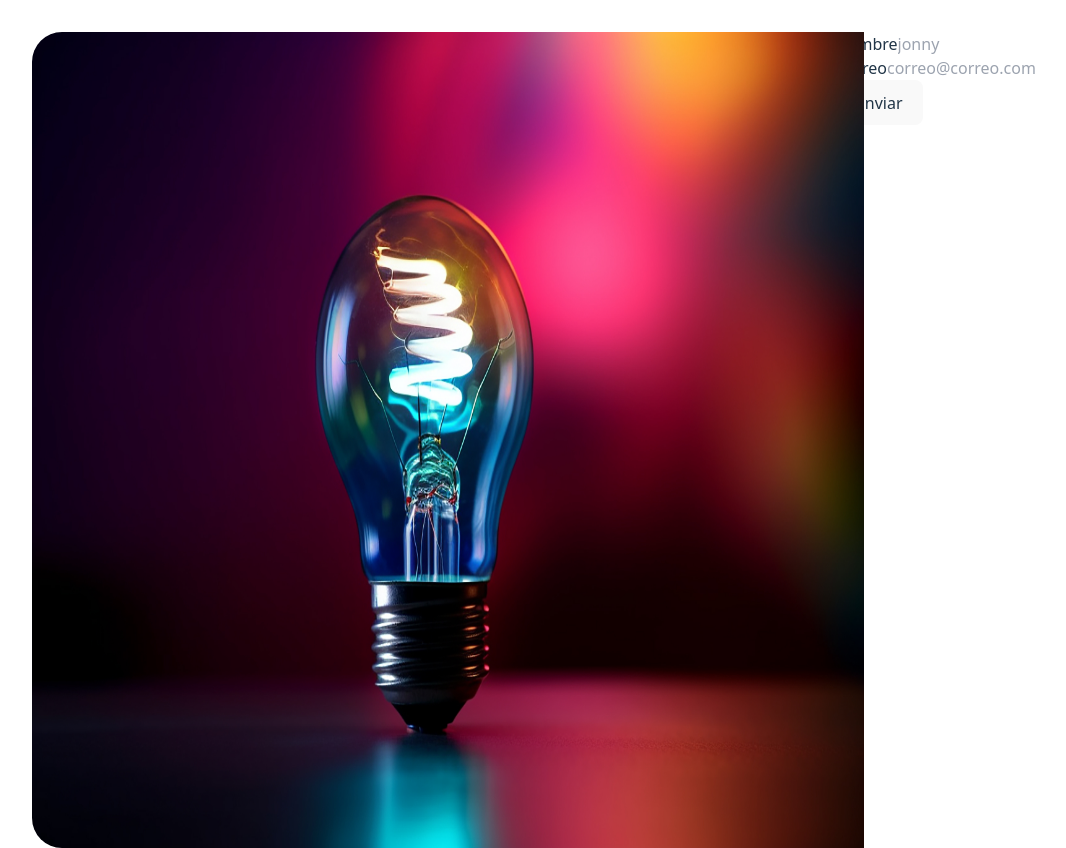
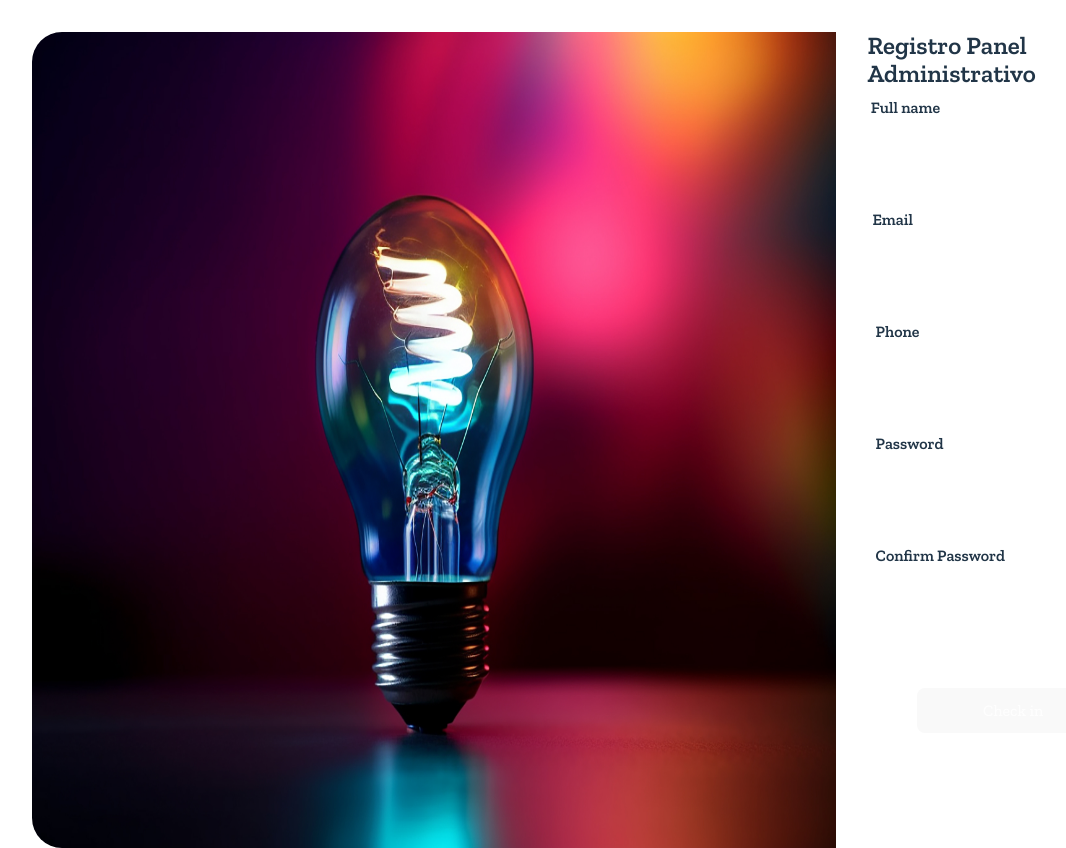
Before and after one commit to yonxsd/Digital-Nao.github.io, a React (Create React App) app: page /Recentsale in a window 1280 px wide. Shown: the whole page, without its empty margins (86-1152 px from the left). Built offline with nearby package versions, Linux system fonts and the light colour scheme.

Commit message:
modificado

```diff
--- a/public/index.html
+++ b/public/index.html
@@ -24,7 +24,7 @@
       work correctly both with client-side routing and a non-root public URL.
       Learn how to configure a non-root public URL by running `npm run build`.
     -->
-    <title>React App</title>
+    <title>Panel Dashboard</title>
   </head>
   <body>
     <noscript>You need to enable JavaScript to run this app.</noscript>
--- a/src/form/Form.css
+++ b/src/form/Form.css
@@ -1,4 +1,43 @@
+@import url('https://fonts.googleapis.com/css2?family=Josefin+Sans:ital,wght@0,100..700;1,100..700&family=Merriweather:ital,wght@0,300;0,400;0,700;0,900;1,300;1,400;1,700;1,900&family=Zilla+Slab:ital,wght@0,300;0,400;0,500;0,600;0,700;1,300;1,400;1,500;1,600;1,700&display=swap');
 
+.error1{
+    font-size: 11px;
+    position: relative;
+    color: red;
+    margin-top: -1rem;
+}
+
+.error2{
+    font-size: 11px;
+    position: relative;
+    color: red;
+    margin-top: -1rem;
+    margin-left: 0.5rem;
+}
+
+.error3{
+    font-size: 11px;
+    position: relative;
+    color: red;
+    margin-top: -1rem;
+    margin-left: 0.5rem;
+}
+
+.error4{
+    font-size: 11px;
+    position: relative;
+    color: red;
+    margin-top: -1rem;
+    margin-left: 0.5rem;
+}
+
+.error5{
+    font-size: 11px;
+    position: relative;
+    color: red;
+    margin-top: -1rem;
+    margin-left: 0.5rem;
+}
 
 .img{
     display: flex;
@@ -14,6 +53,10 @@
 }
 
 .form{
+    font-family: "Zilla Slab", serif;
+  font-weight: 600;
+  font-style: normal;
+    position: relative;
     background-color: white;
     width: 25%;
     height: 51rem;
@@ -21,3 +64,142 @@
     margin-left: 72%;
     border-radius: 0px 30px 30px 0px;
 }
+
+.Tit > h1{
+    position: absolute;
+   font-size: 25px;
+   margin-left: 2rem;
+
+}
+
+.nom{
+ position: absolute;
+ margin-top: 4rem;
+ margin-left: 2.2rem;
+
+}
+
+.nom > input{
+    padding-left: 20px;
+    position: absolute;
+    width: 20rem;
+    height: 3rem;
+    border-radius: 0.5rem;
+    margin-top: 2rem;
+    margin-left: -4.6rem;
+
+}
+
+.nom ::placeholder{
+    position: absolute;
+    margin-left: 0.1rem;
+    color: rgba(255, 255, 255, 0.809);
+}
+
+
+
+.cor{
+    position: absolute;
+    margin-top: 11rem;
+    margin-left: 2.3rem;
+}
+
+
+.cor ::placeholder{
+    position: absolute;
+    margin-left: 0.1rem;
+    color: rgba(255, 255, 255, 0.809);
+}
+.cor > input{
+    padding-left: 20px;
+    position: absolute;
+    width: 20rem;
+    height: 3rem;
+    border-radius: 0.5rem;
+    margin-top: 2rem;
+    margin-left: -2.7rem;
+}
+
+
+.cal{
+    position: absolute;
+    margin-top: 18rem;
+    margin-left: 2.5rem;
+}
+
+.cal ::placeholder{
+    position: absolute;
+    margin-left: 0.1rem;
+    color: rgba(255, 255, 255, 0.809);
+}
+
+.cal > input{
+    padding-left: 20px;
+    position: absolute;
+    width: 20rem;
+    height: 3rem;
+    border-radius: 0.5rem;
+    margin-top: 2rem;
+    margin-left: -2.9rem;
+}
+
+.con{
+    position: absolute;
+    margin-top: 25rem;
+    margin-left: 2.5rem;
+}
+
+.con ::placeholder{
+    position: absolute;
+    margin-left: 0.1rem;
+    color: rgba(255, 255, 255, 0.809);
+}
+
+.con > input{
+    padding-left: 20px;
+    position: absolute;
+    width: 20rem;
+    height: 3rem;
+    border-radius: 0.5rem;
+    margin-top: 2rem;
+    margin-left: -4.3rem;
+}
+
+.cont{
+    position: absolute;
+    margin-top: 32rem;
+    margin-left: 2.5rem;
+}
+
+.cont ::placeholder{
+    position: absolute;
+    margin-left: 0.1rem;
+    color: rgba(255, 255, 255, 0.809);
+}
+
+.cont > input{
+    padding-left: 20px;
+    position: absolute;
+    width: 20rem;
+    height: 3rem;
+    border-radius: 0.5rem;
+    margin-top: 2rem;
+    margin-left: -7.9rem;
+}
+
+
+.form > button{
+    position: absolute;
+    margin-top: 41rem;
+    margin-left: 5.1rem;
+    width: 60%;
+    color: rgba(255, 255, 255, 0.809);
+}
+
+.cargando{
+    position: absolute;
+    margin-top: 40rem;
+    margin-left: 12rem;
+
+    color: black;
+}
--- a/src/form/Formulario.jsx
+++ b/src/form/Formulario.jsx
@@ -1,24 +1,145 @@
-import React from 'react'
+import React, {useState} from 'react'
 import "./Form.css"
-import { Formik,Form,Field,ErrorMessage } from 'formik'
+import { Formik,Form,Field,ErrorMessage } from 'formik';
 import img from '../assets/imgform.jpg';
+
+
 const Formulario = () => {
+  const [formularioenviado, cambiarformularioenviado] = useState(false);
   return (
     <>
        <div className='fr'>
-          <Formik>
+          <Formik
+            initialValues={{
+              nombre:'',
+              correo:'',
+              teléfono:'',
+              password:'',
+              confirmPassword:''
+            }}
+            validate={(valores) => {
+              let errores = {};
+              //validación de nombre
+              if(!valores.nombre){
+                errores.nombre = 'porfabor ingresar nombre completo'
+              }else if(!/^[a-zA-ZÀ-ÿ\s]{1,40}$/.test(valores.nombre)){
+                errores.nombre = 'El nombre solo debe contener letras y espacios'
+              }
+              //validación de Correo
+              if(!valores.correo){
+                errores.correo = 'porfabor ingresar correo electrónico'
+              }else if(!/^[a-zA-Z0-9_.+-]+@[a-zA-Z0-9-]+\.[a-zA-Z0-9-.]+$/.test(valores.correo)){
+                errores.correo = 'El correo solo puede contener letras,números,puntos,guiones y guion bajo'
+              }
+              //validación de teléfono
+              if(!valores.teléfono){
+                errores.teléfono= 'porfabor ingresar numero telefónico'
+              }else if(!/^\+(?:[1-9] ?){6,14}[1-9]$/.test(valores.teléfono)){
+                errores.teléfono = 'El numero telefónico solo puede contener números , comenza con el sigo "+"seguido de entre 6 y 14 dígitos numéricos'
+              }
+              //validación de teléfono
+              if(!valores.password){
+                errores.password= 'porfabor ingresar una contraseña'
+              }else if(!/^(?=.*[a-z])(?=.*[A-Z])(?=.*\d)[a-zA-Z\d]{8,}$/.test(valores.password)){
+                errores.password = 'La contraseña debe contener mínimo de 8 caracteres ,contener al menos una letra mayúscula ([A-Z]),letra minúscula ([a-z]),al menos un dígito'
+              }
+              //validación de confirmpassword
+              if (valores.password !== valores.confirmPassword) {
+                errores.confirmPassword = 'Las contraseñas no coinciden';
+              }
+              return errores;
+            }}
+            onSubmit={(valores ,{resetForm}) => {
+                resetForm();
+                console.log('registro exitoso');
+                cambiarformularioenviado(true);
+                setTimeout(() => cambiarformularioenviado (false), 5000);
+            }}
+          >
+            {( {values, errors, touched,handleSubmit, handleChange, handleBlur} ) => (
+              <Form className='form' >
 
-            <form className='form'>
-              <div>
-                <label htmlFor="nombre">Nombre</label>
-                <input type="text" id='nombre' name='nombre' placeholder='jonny' />
-              </div>
-              <div>
-                <label htmlFor="correo">Correo</label>
-                <input type="text"  id='correo' name='nombre' placeholder='correo@correo.com' />
-              </div>
-              <button type='submit'>enviar</button>
-            </form>
+
+               <div className='Tit'>
+                 <h1>Registro Panel Administrativo</h1>
+               </div>
+               <div className='nom'>
+                 <label htmlFor="nombre">Full name</label>
+                 <Field
+                  type="text"
+                  id='nombre'
+                  name='nombre'
+                  placeholder='johnny'
+
+                  />
+                  <br />
+                  <br />
+                  <br />
+                  <br />
+                  <ErrorMessage name="nombre" component={() => (
+                    <div className='error1'>{errors.nombre}</div>
+                  )} />
+
+               </div>
+               <div className='cor'>
+                 <label htmlFor="correo">Email</label>
+                 <Field
+                  type="email"
+                  id='correo'
+                  name='correo'
+                  placeholder='Email@Email.com'
+
+                  />
+                  <br />
+                  <br />
+                  <br />
+                  <br />
+                  <ErrorMessage name="correo" component={() => (
+                    <div className='error2'>{errors.correo}</div>
+                  )} />
+               </div>
+               <div className='cal'>
+                 <label htmlFor="teléfono">Phone</label>
+                 <Field type="tel"  id='teléfono' name='teléfono' placeholder='+52 351 ........' />
+                  <br />
+                  <br />
+                  <br />
+                  <br />
+                 <ErrorMessage name="teléfono" component={() => (
+                    <div className='error3'>{errors.teléfono}</div>
+                  )} />
+               </div>
+               <div className='con'>
+                 <label htmlFor="password">Password</label>
+                 <Field type="password"  id='password' name='password' placeholder='password' />
+                 <br />
+                  <br />
+                  <br />
+                  <br />
+                 <ErrorMessage name="password" component={() => (
+                    <div className='error4'>{errors.password}</div>
+                  )} />
+               </div>
+               <div className='cont'>
+                 <label htmlFor="confirmPassword">Confirm Password</label>
+                 <Field type="password"  id='confirmPassword' name='confirmPassword' placeholder='Confirm Password' />
+                 <br />
+                  <br />
+                  <br />
+                  <br />
+                 <ErrorMessage name="confirmPassword" component={() => (
+                    <div className='error5'>{errors.confirmPassword}</div>
+                  )} />
+                </div>
+               <button type='submit'>Check in</button>
+               <br />
+               <br />
+               <br />
+               <br />
+               {formularioenviado  && <span className="loading loading-dots loading-lg cargando"></span>}
+             </Form>
+            )}
+
           </Formik>
           <div className=' img'>
             <img src={img} alt="" />
--- a/src/layout/Sidebar.jsx
+++ b/src/layout/Sidebar.jsx
@@ -48,7 +48,7 @@ const Sidebar = () => {
 
             <li className="flex  rounded-md p-2 cursor-pointer hover:bg-light-white text-gray-300 text-sm items-center gap-x-4 ">
               <img src= {imag} />
-              <li className={`${!open && "scale-0"}`}><Link as={Link} to="/" >dashboart </Link></li>
+              <li className={`${!open && "scale-0"}`}><Link as={Link} to="/" >dashboard </Link></li>
 
             </li>
             <li className="flex  rounded-md p-2 pt-6 cursor-pointer hover:bg-light-white text-gray-300 text-sm items-center gap-x-4 ">
```
Also changed, not shown: 1 other file (tests, documents, lock files or other folders).
